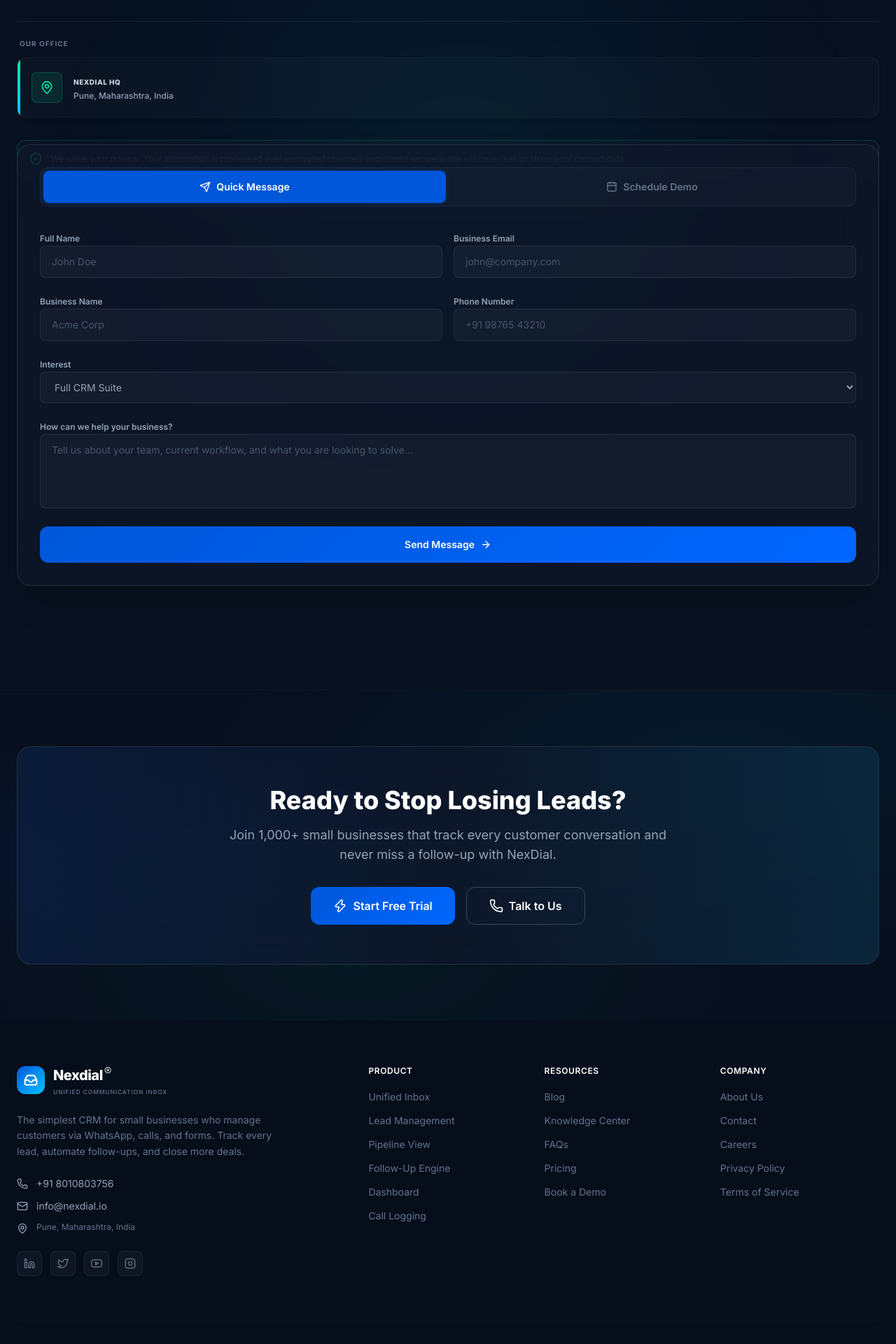
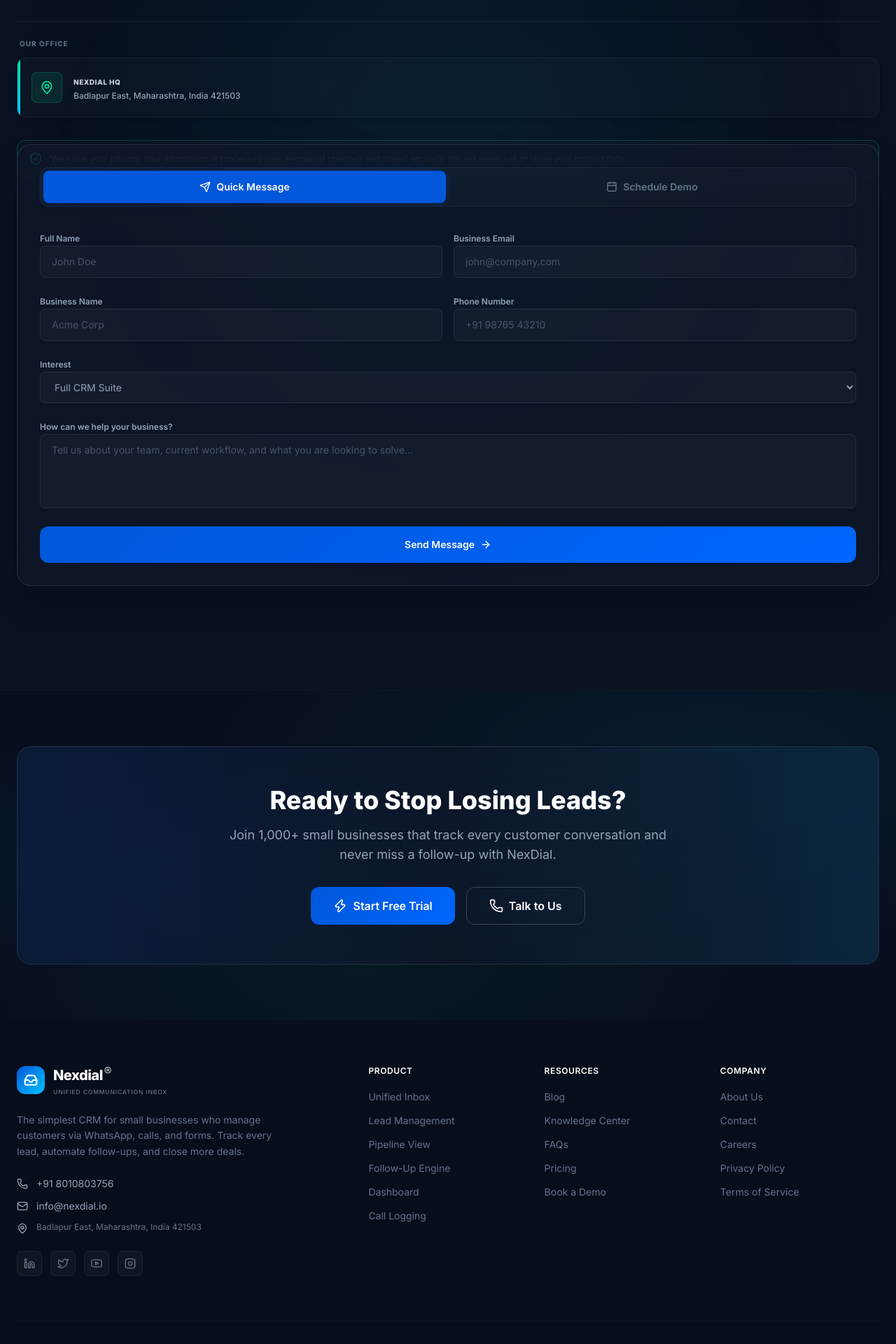
Before and after one commit to sabledattatray/Nexdial-IO, a Next.js app: page /contact in a window 1280 px wide. Shown: the part 620-2540 px from the top of the page at 70% size. Built offline with nearby package versions, Linux system fonts and the light colour scheme.

Commit message:
Update address to Badlapur East, Maharashtra, India 421503

```diff
--- a/src/components/home/ContactSection.tsx
+++ b/src/components/home/ContactSection.tsx
@@ -137,7 +137,7 @@
                 <div className="space-y-1">
                   <span className="text-[10px] uppercase font-extrabold text-[#CBD5E1] tracking-wider">NexDial HQ</span>
                   <p className="text-xs text-[#94A3B8] leading-relaxed font-medium">
-                    Pune, Maharashtra, India
+                    Badlapur East, Maharashtra, India 421503
                   </p>
                 </div>
               </div>
--- a/src/components/layout/Footer.tsx
+++ b/src/components/layout/Footer.tsx
@@ -158,7 +158,7 @@
               </a>
               <div className="flex items-start gap-3 text-sm text-[#94A3B8]">
                 <MapPin className="w-4 h-4 mt-0.5 flex-shrink-0" />
-                <span className="text-xs text-[#64748B]">Pune, Maharashtra, India</span>
+                <span className="text-xs text-[#64748B]">Badlapur East, Maharashtra, India 421503</span>
               </div>
             </div>
             <div className="flex gap-3">
```
